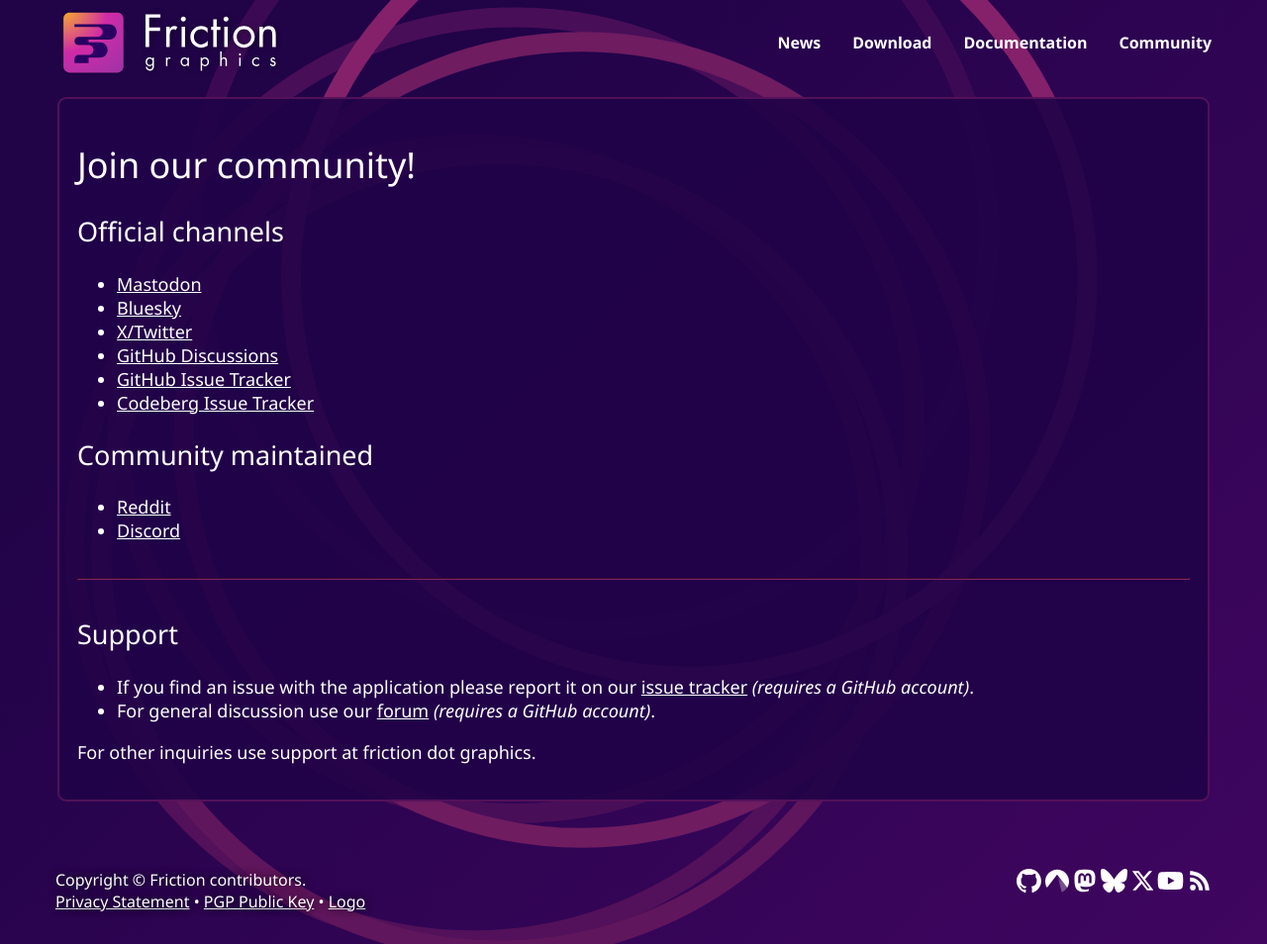
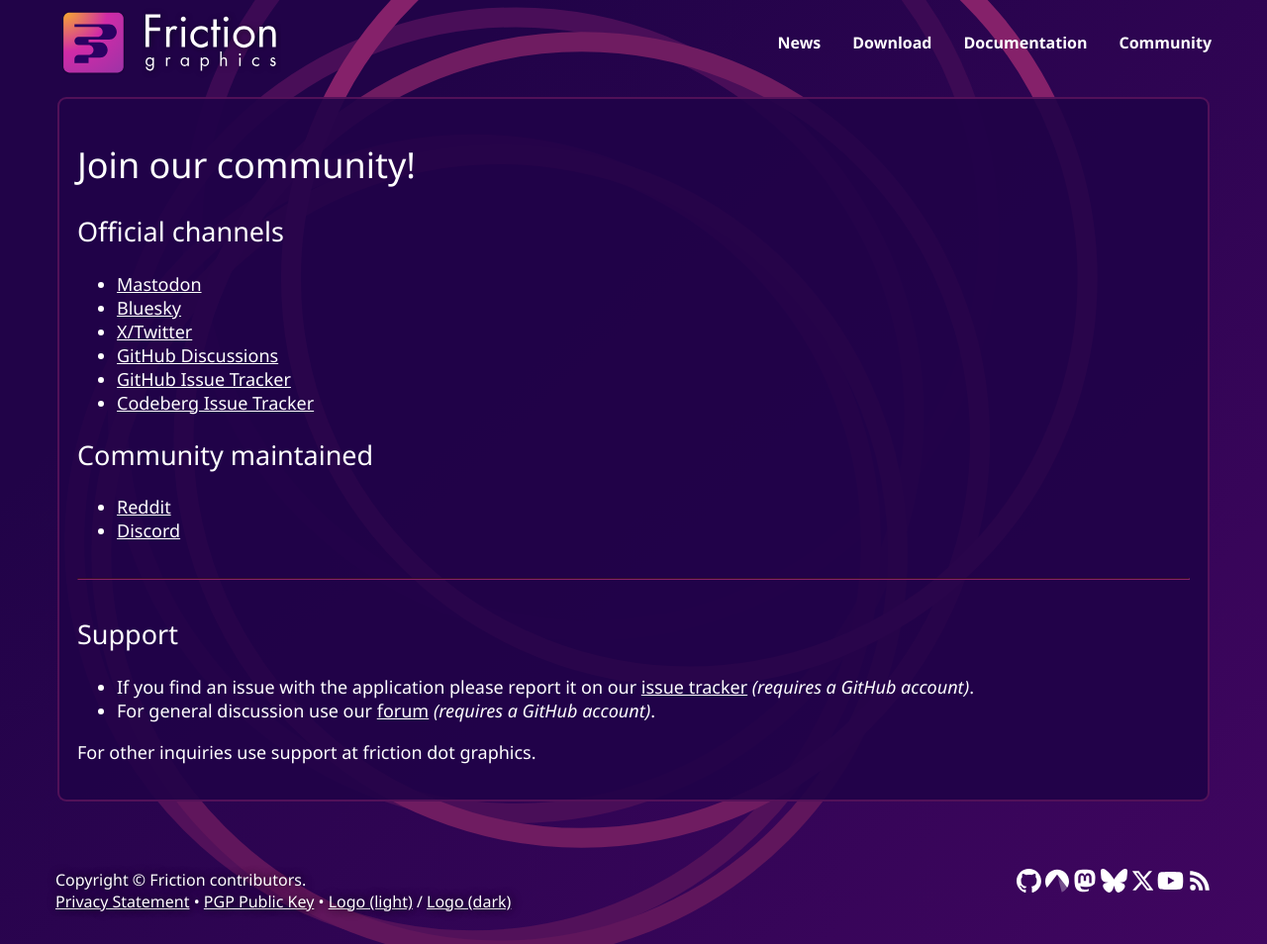
Before and after one commit to friction2d/friction2d.github.io, a Jekyll site: the page built from community.md, in a window 1280 px wide. Shown: the whole page at 99% size. Built offline with Jekyll 4.4.1, drawn with Linux system fonts in a browser that asks for light colours.

Commit message:
Update footer.html

```diff
--- a/_includes/footer.html
+++ b/_includes/footer.html
@@ -1,5 +1,5 @@
 <div id="footerInner">
-    <p>Copyright &copy; Friction contributors.<br><a href="{{ site.url }}/privacy.html">Privacy Statement</a> &bull; <a href="{{ site.url}}/public.key">PGP Public Key</a> &bull; <a href="{{ site.url}}/assets/friction.svg">Logo</a></p>
+    <p>Copyright &copy; Friction contributors.<br><a href="{{ site.url }}/privacy.html">Privacy Statement</a> &bull; <a href="{{ site.url}}/public.key">PGP Public Key</a> &bull; <a href="{{ site.url}}/assets/badge.svg">Logo (light)</a> / <a href="{{ site.url}}/assets/badge-alt.svg">Logo (dark)</a></p>
     <p>
         <a target="_blank" href="https://github.com/friction2d/friction" title="Join us on GitHub"><img src="{{ site.url }}/assets/github-mark-white.svg" height="24" /></a>
         <a target="_blank" href="https://codeberg.org/friction/friction" title="Join us on Codeberg"><img src="{{ site.url }}/assets/codeberg.svg" height="24" /></a>
```
